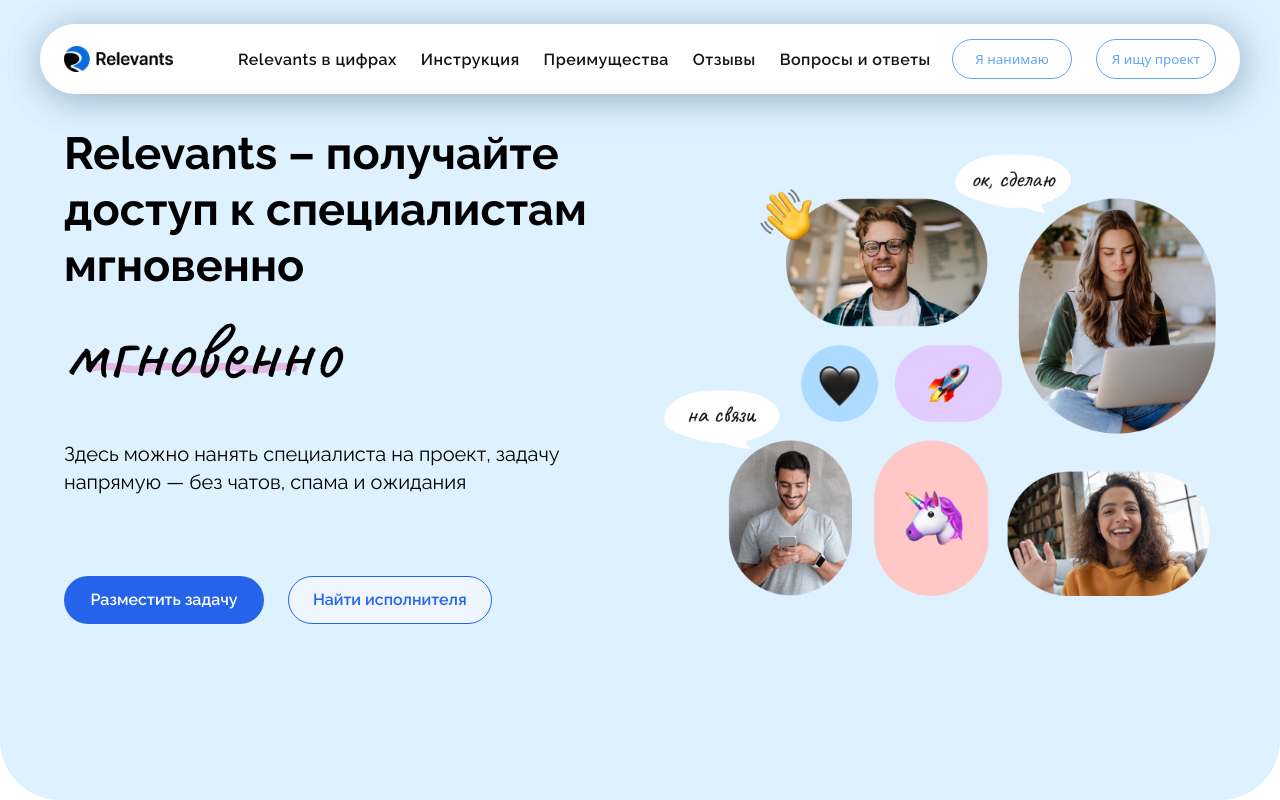
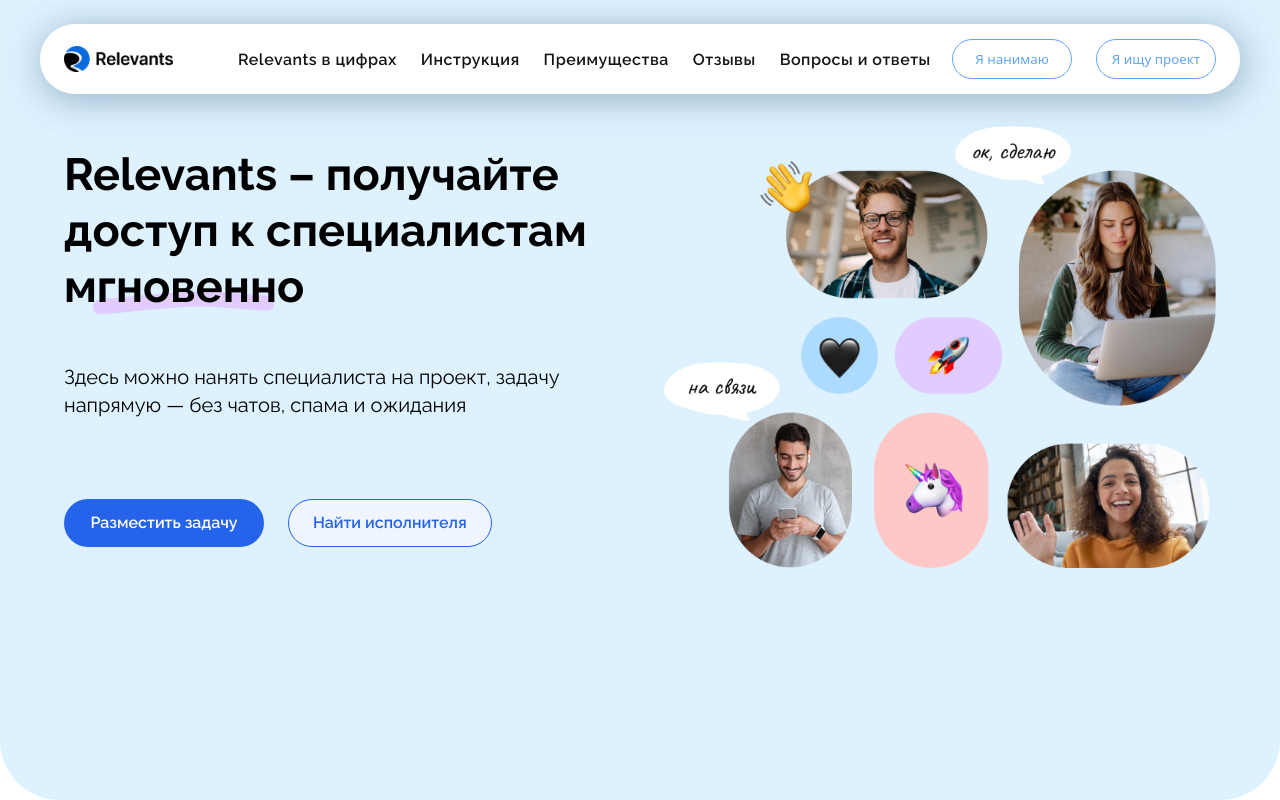
Before and after one commit to aabdulrafay/landing-page, a Next.js app: page / in a window 1280 px wide. Shown: the top 800 px of the page. Built offline with nearby package versions, Linux system fonts and the light colour scheme.

Commit message:
fix hero section

```diff
--- a/src/components/layout/Header.tsx
+++ b/src/components/layout/Header.tsx
@@ -132,24 +132,20 @@ export function Header() {
                 <div className="hero_meta flex flex-col gap-8 sm:gap-10 lg:gap-12">
                   <div className="hero_meta_head">
                     <article className="font-raleway text-2xl sm:text-3xl md:text-4xl lg:text-[45px] font-black leading-tight sm:leading-tight md:leading-tight lg:leading-[56px] text-left text-black">
-                      Relevants – получайте доступ к специалистам мгновенно
+                      Relevants – получайте доступ к специалистам{' '}
+                      <span className="relative inline-block">
+                        <span className="relative z-10">мгновенно</span>
+                        <div className="absolute bottom-0 left-0 w-[120%] sm:w-[200%] md:w-[300%] lg:w-[560%] h-4 sm:h-6 z-0 -left-[10%] sm:-left-[50%] md:-left-[100%] lg:-left-[230%]">
+                          <Image
+                            src="/Vector324.svg"
+                            alt="Decorative underline"
+                            width={204}
+                            height={27}
+                            className="w-full h-full object-contain"
+                          />
+                        </div>
+                      </span>
                     </article>
-                    <div className="on_business relative mt-2 sm:mt-4">
-                      <h2 className="font-caveat text-3xl sm:text-4xl md:text-5xl lg:text-[82px] font-normal leading-tight sm:leading-tight md:leading-tight lg:leading-[82px] text-left relative z-10 text-black">
-                        мгновенно
-                      </h2>
-                      <div className="business_border absolute w-24 sm:w-28 md:w-32 lg:w-[280px] h-4 sm:h-4 md:h-4 lg:h-[12px] top-6 sm:top-8 md:top-10 lg:top-[52.42px] -left-4 sm:-left-4 md:-left-4 lg:-left-[12px] z-0">
-                        <svg width="100%" height="100%" viewBox="0 0 300 16" className="w-full h-full">
-                          <path
-                            d="M15,8 Q35,4 55,8 Q75,12 95,8 Q115,4 135,8 Q155,12 175,8 Q195,4 215,8 Q235,12 255,8 Q275,4 285,8"
-                            stroke="#E6B8E6"
-                            strokeWidth="10"
-                            fill="none"
-                            strokeLinecap="round"
-                          />
-                        </svg>
-                      </div>
-                    </div>
                   </div>
 
                   <h1 className="font-raleway text-base sm:text-lg md:text-xl font-normal leading-6 sm:leading-7 text-left text-black">
```
Also changed, not shown: public/Vector324.svg (added).
